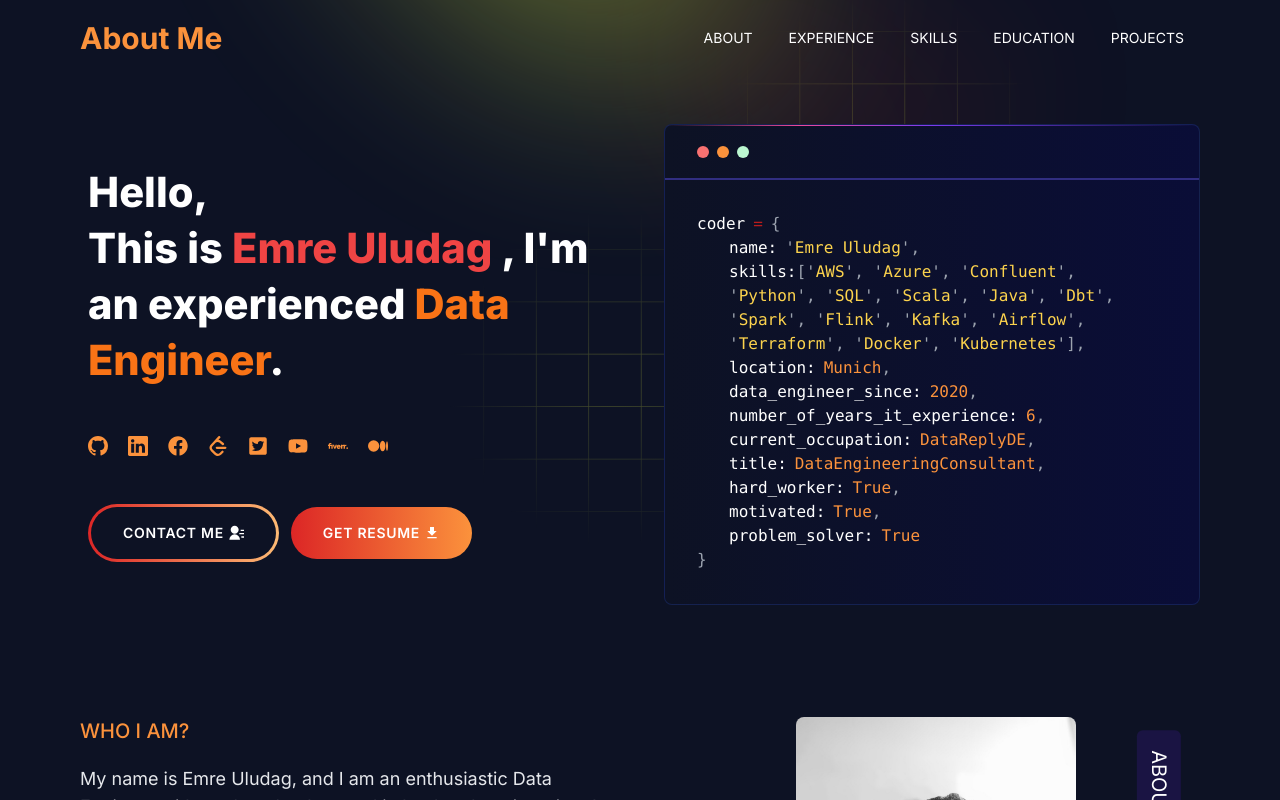
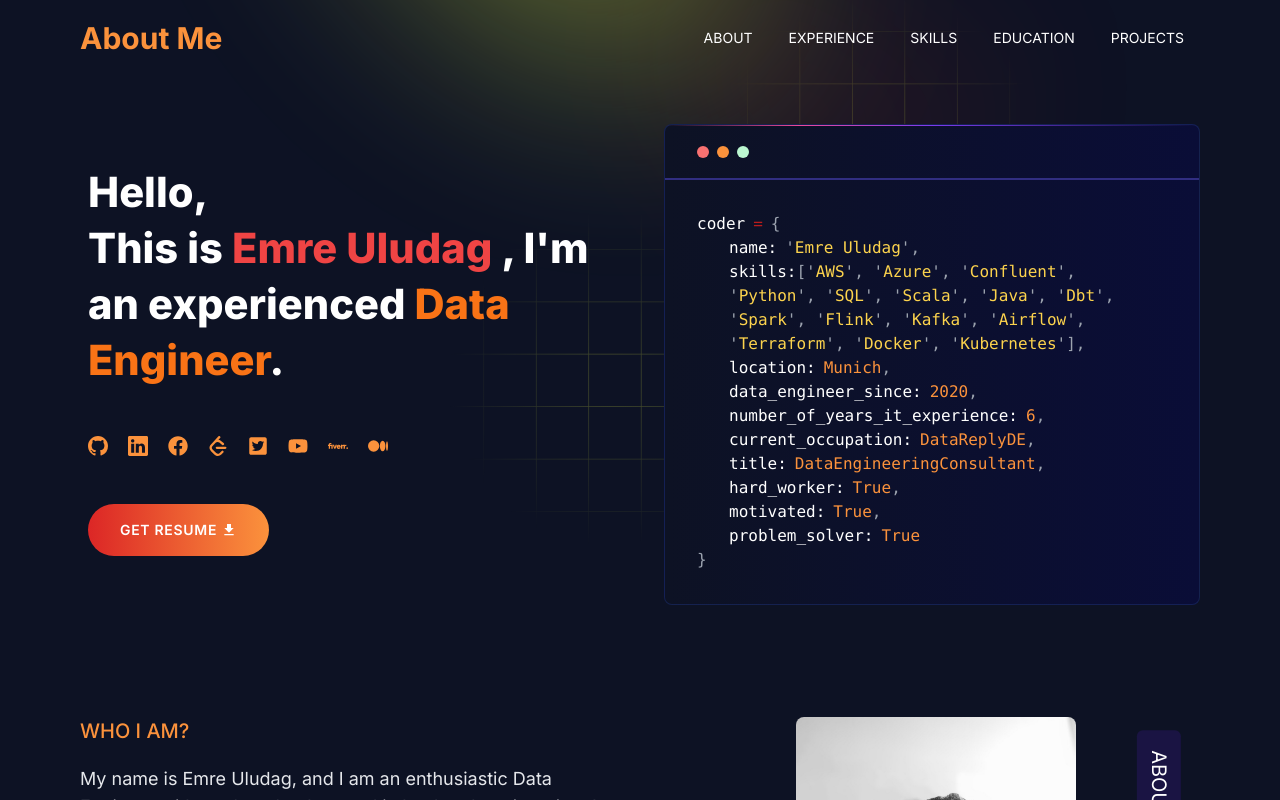
Before and after one commit to uludagemre/my-professional-website, a Next.js app: page / in a window 1280 px wide. Shown: the top 800 px of the page. Built offline with nearby package versions, Linux system fonts and the light colour scheme.

Commit message:
Remove contact me.

```diff
--- a/app/components/homepage/hero-section/index.jsx
+++ b/app/components/homepage/hero-section/index.jsx
@@ -91,12 +91,12 @@ function HeroSection() {
           </div>
 
           <div className="flex items-center gap-3">
-            <Link href="#contact" className="bg-gradient-to-r from-red-600 to-orange-300 p-[3px] rounded-full transition-all duration-300 hover:from-pink-500 hover:to-violet-600">
-              <button className="px-3 text-xs md:px-8 py-3 md:py-4 bg-[#0d1224] rounded-full border-none text-center md:text-sm font-medium uppercase tracking-wider text-[#ffff] no-underline transition-all duration-200 ease-out  md:font-semibold flex items-center gap-1 hover:gap-3">
-                <span>Contact me</span>
-                <RiContactsFill size={16} />
-              </button>
-            </Link>
+            {/*<Link href="#contact" className="bg-gradient-to-r from-red-600 to-orange-300 p-[3px] rounded-full transition-all duration-300 hover:from-pink-500 hover:to-violet-600">*/}
+            {/*  <button className="px-3 text-xs md:px-8 py-3 md:py-4 bg-[#0d1224] rounded-full border-none text-center md:text-sm font-medium uppercase tracking-wider text-[#ffff] no-underline transition-all duration-200 ease-out  md:font-semibold flex items-center gap-1 hover:gap-3">*/}
+            {/*    <span>Contact me</span>*/}
+            {/*    <RiContactsFill size={16} />*/}
+            {/*  </button>*/}
+            {/*</Link>*/}
 
             <Link className="flex items-center gap-1 hover:gap-3 rounded-full bg-gradient-to-r from-red-600 to-orange-400 px-3 md:px-8 py-3 md:py-4 text-center text-xs md:text-sm font-medium uppercase tracking-wider text-white no-underline transition-all duration-200 ease-out hover:text-white hover:no-underline md:font-semibold" role="button" target="_blank" href={personalData.resume}
             >
```
